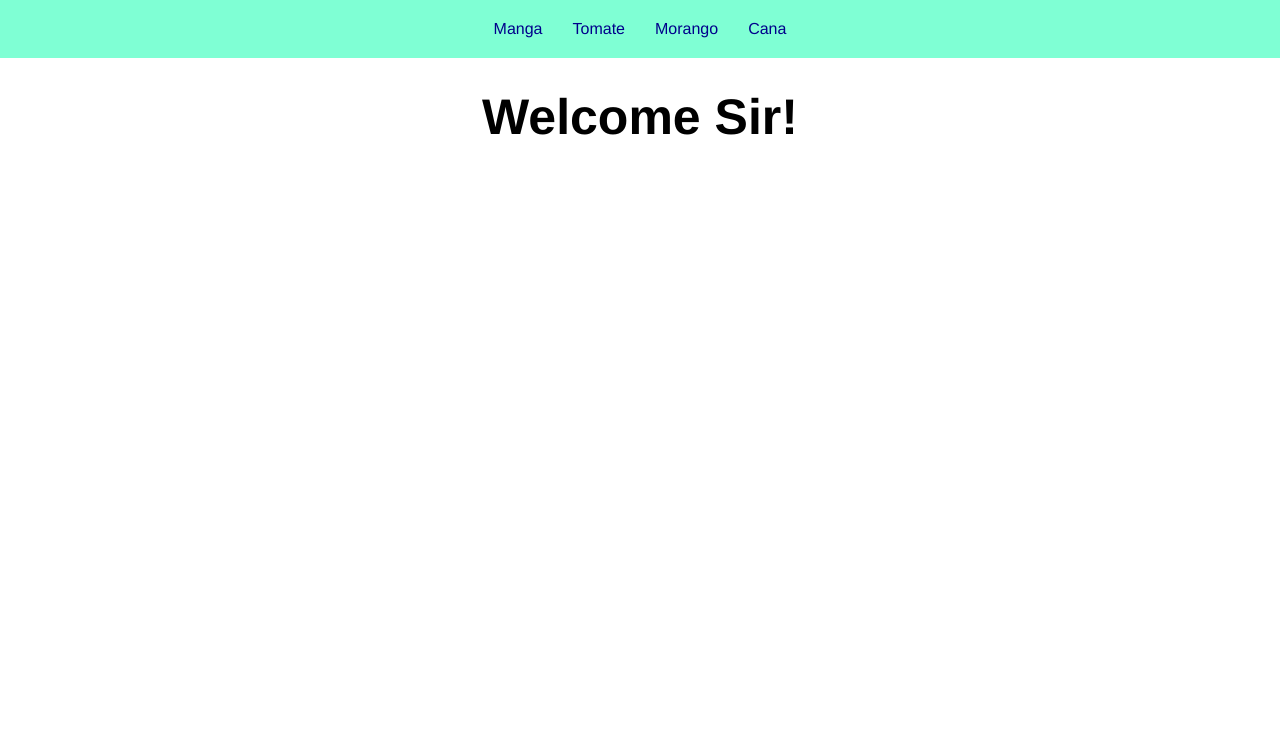
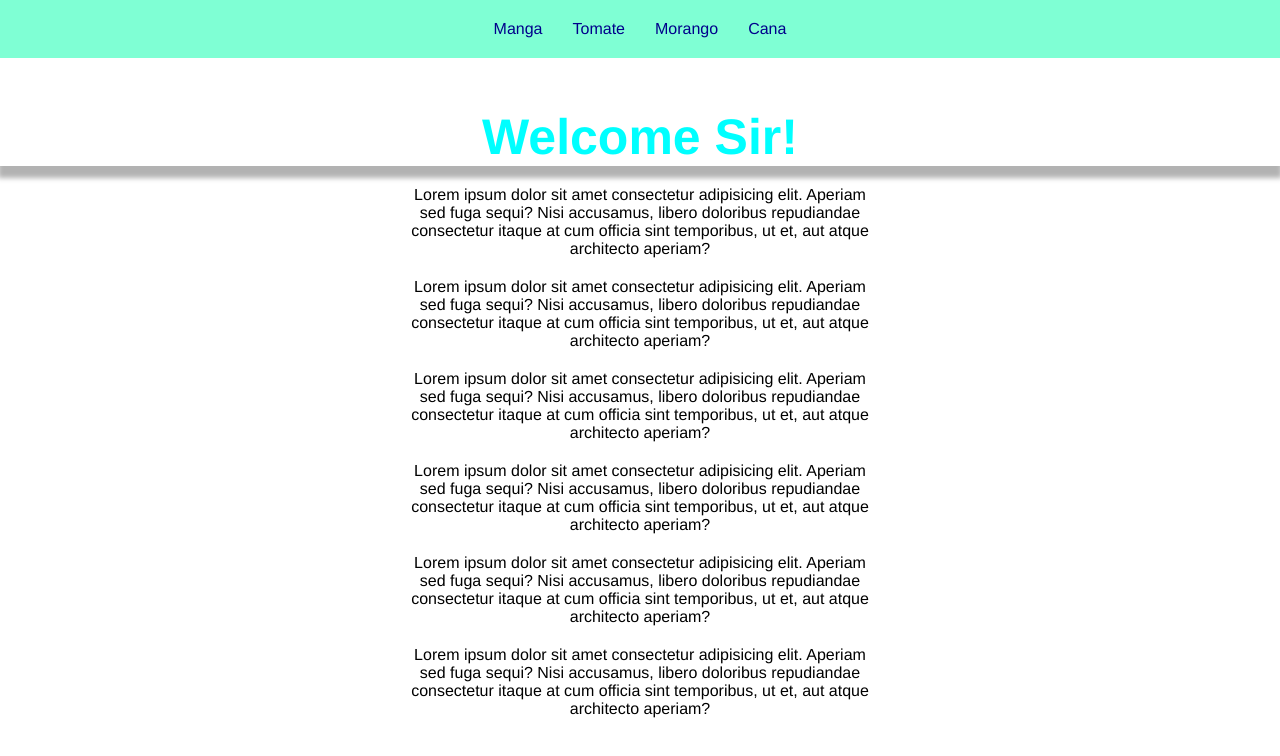
Before and after one commit to linusmanuel/learn-git, a plain HTML site: page index.html in a window 1280 px wide. Drawn offline with Linux system fonts and the light colour scheme.

Commit message:
feat: Rebase sucessfull

```diff
--- a/index.html
+++ b/index.html
@@ -21,6 +21,31 @@
 
     <section class="section-welcome">
       <h1 class="heading-1">Welcome Sir!</h1>
+
+      <p class="paragraph">
+        Lorem ipsum dolor sit amet consectetur adipisicing elit. Aperiam sed fuga sequi? Nisi accusamus, libero
+        doloribus repudiandae consectetur itaque at cum officia sint temporibus, ut et, aut atque architecto aperiam?
+      </p>
+      <p class="paragraph">
+        Lorem ipsum dolor sit amet consectetur adipisicing elit. Aperiam sed fuga sequi? Nisi accusamus, libero
+        doloribus repudiandae consectetur itaque at cum officia sint temporibus, ut et, aut atque architecto aperiam?
+      </p>
+      <p class="paragraph">
+        Lorem ipsum dolor sit amet consectetur adipisicing elit. Aperiam sed fuga sequi? Nisi accusamus, libero
+        doloribus repudiandae consectetur itaque at cum officia sint temporibus, ut et, aut atque architecto aperiam?
+      </p>
+      <p class="paragraph">
+        Lorem ipsum dolor sit amet consectetur adipisicing elit. Aperiam sed fuga sequi? Nisi accusamus, libero
+        doloribus repudiandae consectetur itaque at cum officia sint temporibus, ut et, aut atque architecto aperiam?
+      </p>
+      <p class="paragraph">
+        Lorem ipsum dolor sit amet consectetur adipisicing elit. Aperiam sed fuga sequi? Nisi accusamus, libero
+        doloribus repudiandae consectetur itaque at cum officia sint temporibus, ut et, aut atque architecto aperiam?
+      </p>
+      <p class="paragraph">
+        Lorem ipsum dolor sit amet consectetur adipisicing elit. Aperiam sed fuga sequi? Nisi accusamus, libero
+        doloribus repudiandae consectetur itaque at cum officia sint temporibus, ut et, aut atque architecto aperiam?
+      </p>
     </section>
   </body>
 
--- a/style.css
+++ b/style.css
@@ -23,11 +23,17 @@ ul {
 }
 
 .section-welcome {
-  width: 80%;
-  margin: 30px auto;
+  padding: 50px 0;
   text-align: center;
 }
 
 .heading-1 {
   font-size: 50px;
+  color: aqua;
+  box-shadow: 0 10px 5px 2px rgba(0,0,0,0.3);
 }
+
+.paragraph {
+  max-width: 480px;
+  margin: 20px auto;
+}
```
